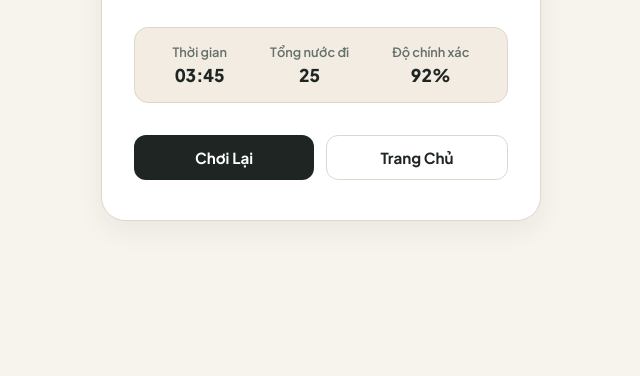
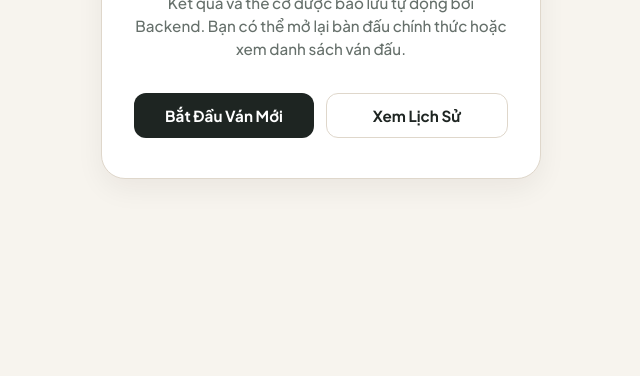
Before and after one commit to emt0147t/caroAI, a website: page frontend/Caro_AI/ket_qua/win.html in a window 1280 px wide. Shown: the part 424-800 px from the top of the page, without its empty margins (319-959 px from the left). Drawn offline with Linux system fonts and the light colour scheme.

Commit message:
fix(frontend): canonicalize static result pages and remove fabricated statistics

```diff
--- a/frontend/Caro_AI/ket_qua/win.html
+++ b/frontend/Caro_AI/ket_qua/win.html
@@ -3,12 +3,20 @@
 <head>
     <meta charset="UTF-8">
     <meta name="viewport" content="width=device-width, initial-scale=1.0">
-    <title>Cờ CARO AI · Chiến Thắng!</title>
+    <title>CaroAI · Chiến Thắng!</title>
     <link rel="preconnect" href="https://fonts.googleapis.com">
     <link rel="preconnect" href="https://fonts.gstatic.com" crossorigin>
     <link href="https://fonts.googleapis.com/css2?family=Plus+Jakarta+Sans:wght@500;600;700;800&display=swap" rel="stylesheet">
     <link rel="stylesheet" href="/tokens.css">
     <script src="/theme-sound.js"></script>
+    <script>
+        // Canonical forwarding: if game_id is present, forward to the authoritative board view
+        const params = new URLSearchParams(window.location.search);
+        const gameId = params.get("game_id");
+        if (gameId) {
+            window.location.replace("/trong_tran/index.html?game_id=" + encodeURIComponent(gameId));
+        }
+    </script>
     <style>
         :root {
             --bg-main: var(--ui-color-canvas);
@@ -26,10 +34,6 @@
         .result-icon { width: 56px; height: 56px; margin: 0 auto 16px; display: grid; place-items: center; border-radius: 14px; background: var(--ui-color-success-soft); color: var(--color-win); }
         .result-title { font-size: 1.85rem; font-weight: 800; color: var(--text-main); margin-bottom: 8px; letter-spacing: -0.5px; }
         .result-subtitle { font-size: 0.95rem; color: var(--text-sub); margin-bottom: 32px; line-height: 1.5; }
-        .stats-box { background: var(--ui-color-surface-subdued); border: 1px solid var(--border-color); border-radius: 14px; padding: 16px; display: flex; justify-content: space-around; margin-bottom: 32px; }
-        .stat-item { text-align: center; }
-        .stat-label { font-size: 0.8rem; color: var(--text-sub); font-weight: 600; margin-bottom: 4px; }
-        .stat-value { font-size: 1.1rem; color: var(--text-main); font-weight: 800; font-variant-numeric: tabular-nums; }
         .actions { display: flex; gap: 12px; }
         .btn { flex: 1; padding: 12px 18px; border-radius: 12px; font-size: 0.95rem; font-weight: 700; cursor: pointer; border: none; transition: background var(--ui-motion-fast), transform var(--ui-motion-fast); text-decoration: none; display: inline-flex; justify-content: center; align-items: center; }
         .btn-primary { background: var(--text-main); color: var(--card-bg); }
@@ -41,7 +45,7 @@
 <body>
     <div class="result-card">
         <div class="status-badge">
-            Khởi tạo thành công
+            Kết quả ván đấu
         </div>
         <div class="result-icon" aria-hidden="true">
             <svg viewBox="0 0 24 24" width="32" height="32" fill="none" stroke="currentColor" stroke-width="2" stroke-linecap="round" stroke-linejoin="round">
@@ -50,26 +54,11 @@
             </svg>
         </div>
         <h1 class="result-title">Chiến Thắng!</h1>
-        <p class="result-subtitle">Chúc mừng! Bạn đã tạo ra chuỗi 5 nước đi liên tiếp chính xác và đánh bại đối thủ.</p>
-
-        <div class="stats-box">
-            <div class="stat-item">
-                <div class="stat-label">Thời gian</div>
-                <div class="stat-value">03:45</div>
-            </div>
-            <div class="stat-item">
-                <div class="stat-label">Tổng nước đi</div>
-                <div class="stat-value">25</div>
-            </div>
-            <div class="stat-item">
-                <div class="stat-label">Độ chính xác</div>
-                <div class="stat-value">92%</div>
-            </div>
-        </div>
+        <p class="result-subtitle">Kết quả và thế cờ được bảo lưu tự động bởi Backend. Bạn có thể mở lại bàn đấu chính thức hoặc xem danh sách ván đấu.</p>
 
         <div class="actions">
-            <a href="../trong_tran/index.html" class="btn btn-primary">Chơi Lại</a>
-            <a href="../welcome.html" class="btn btn-secondary">Trang Chủ</a>
+            <a href="/welcome.html" class="btn btn-primary">Bắt Đầu Ván Mới</a>
+            <a href="/history.html" class="btn btn-secondary">Xem Lịch Sử</a>
         </div>
     </div>
 </body>
```
Also changed, not shown: frontend/Caro_AI/ket_qua/draw.html (+13 -24 lines), frontend/Caro_AI/ket_qua/lose.html (+13 -24 lines).
